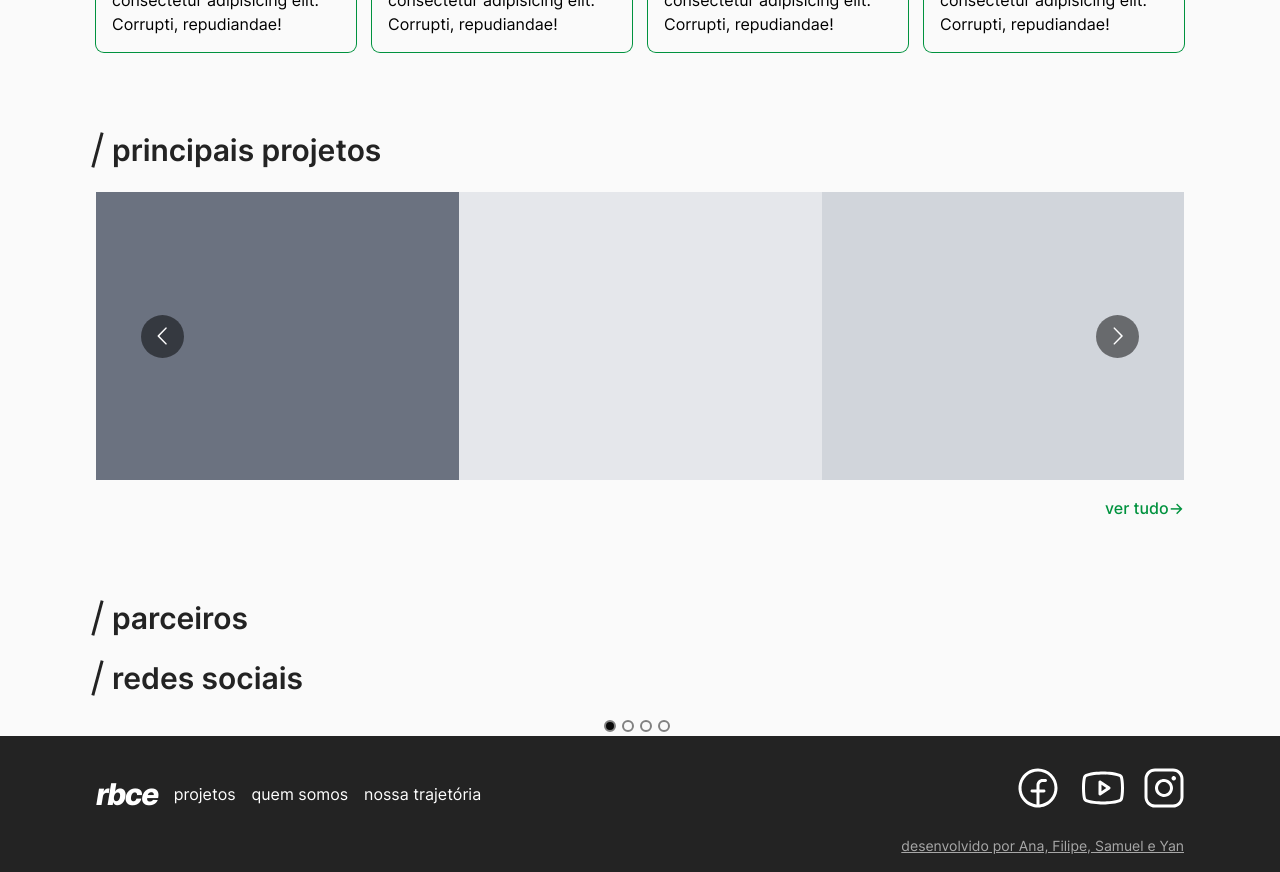
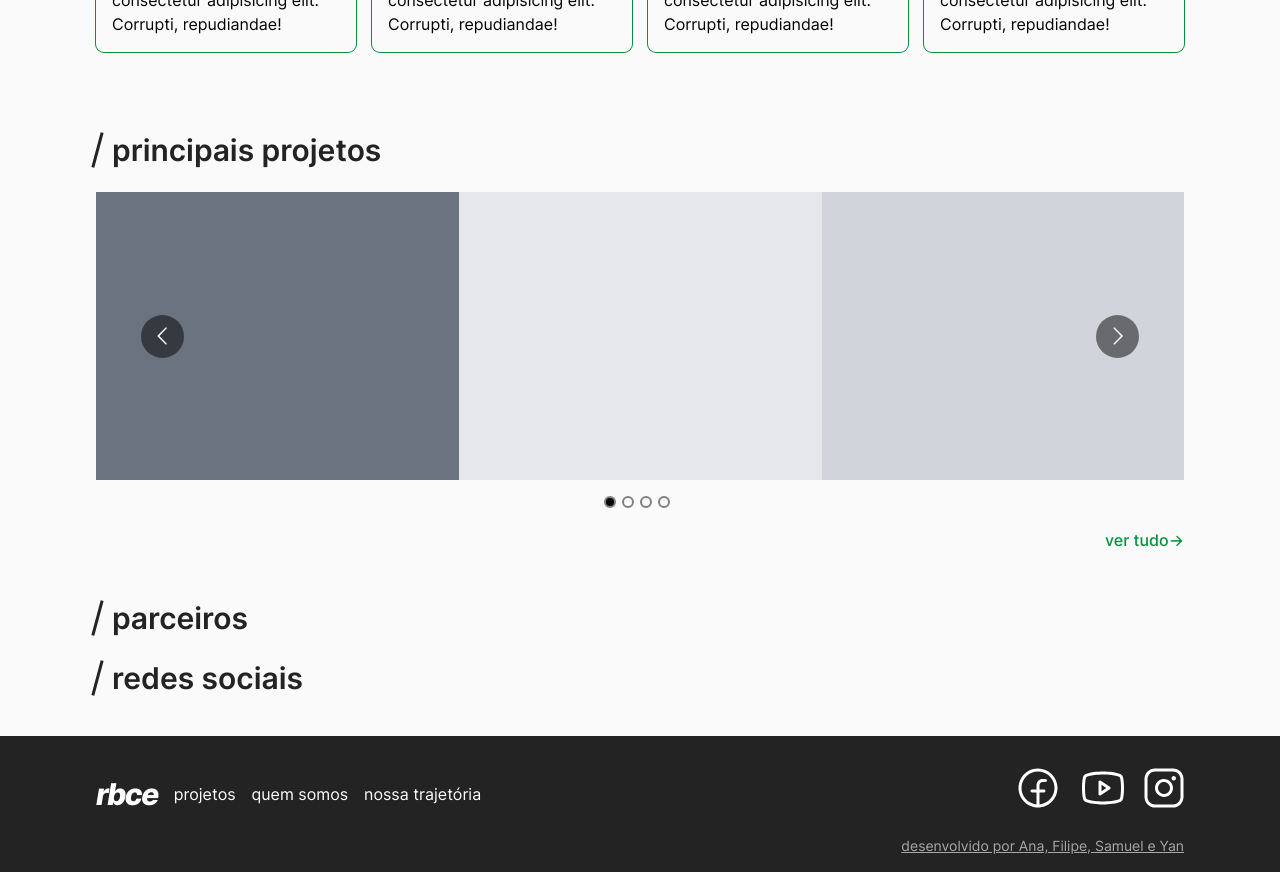
Before and after one commit to team-rbce/rbce, a React (Vite) app: page / in a window 1280 px wide. Shown: the part 1540-2412 px from the top of the page. Built offline with nearby package versions, Linux system fonts and the light colour scheme.

Commit message:
fixing carousel dots position

```diff
--- a/src/components/Carousel/ProjectsCarousel/ProjectsCaroulsel.jsx
+++ b/src/components/Carousel/ProjectsCarousel/ProjectsCaroulsel.jsx
@@ -22,6 +22,7 @@ export default function ProjectsCaroulsel() {
     },
   };
   return (
+
     <Carousel responsive={ responsive } showDots keyBoardControl customTransition="all .5" transitionDuration={ 500 } infinite draggable={ false } renderDotsOutside arrows>
 
       <div className="h-72 bg-gray-500 w-full" />
@@ -30,5 +31,6 @@ export default function ProjectsCaroulsel() {
       <div className="h-72 bg-gray-100 w-full" />
 
     </Carousel>
+
   );
 }
--- a/src/pages/Home/Home.jsx
+++ b/src/pages/Home/Home.jsx
@@ -21,9 +21,9 @@ export default function Home() {
           <Title>Alguns dados importantes</Title>
           <DataSection />
         </div>
-        <div className="mb-20">
+        <div className="mb-12">
           <Title>Principais projetos</Title>
-          <ProjectsCaroulsel />
+          <div className="relative pb-8"><ProjectsCaroulsel /></div>
           <Link to="projetos" className="text-right block lowercase after:content-['→'] text-color-tertiary after:text-base font-medium mt-4">Ver Tudo</Link>
         </div>
         <Title>Parceiros</Title>
```
